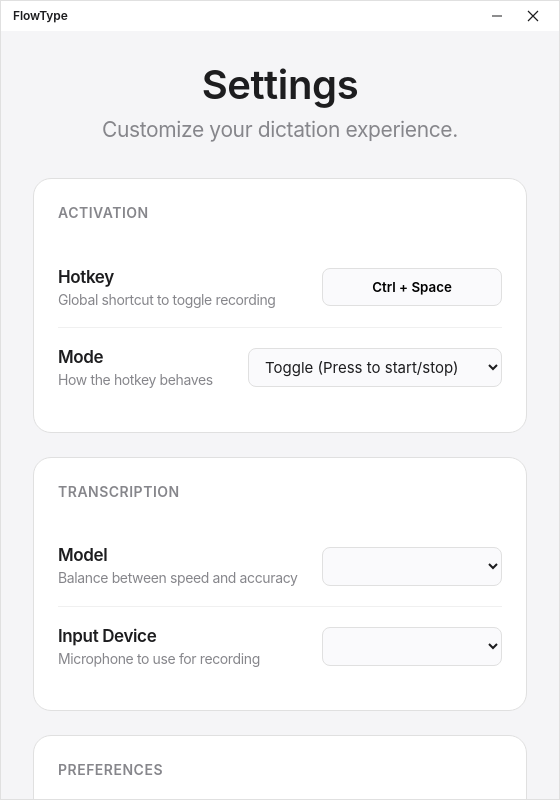
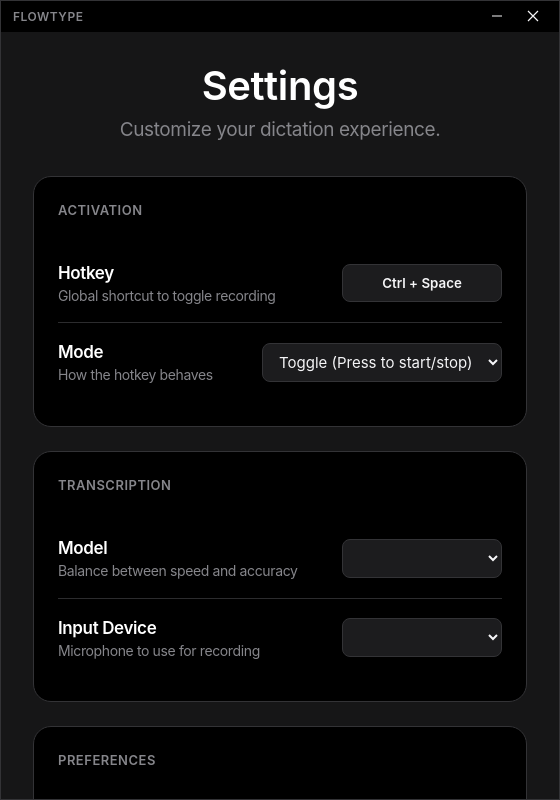
Before and after one commit to EmilisMi/GemmaFlow, an Electron app: page FlowType/frontend/settings/settings.html in a window 560 px wide. Drawn offline with Linux system fonts and the light colour scheme; no server answers.

Commit message:
settings ui

```diff
--- a/FlowType/frontend/settings/settings.css
+++ b/FlowType/frontend/settings/settings.css
@@ -1,22 +1,22 @@
 /*
- * FlowType — Apple Design System
+ * FlowType — Apple Design System (Dark Mode)
  * Based on DESIGN.md
  */
 
 @import url('https://fonts.googleapis.com/css2?family=Inter:wght@300;400;600&display=swap');
 
 :root {
-    /* Colors */
-    --color-primary: #0066cc;
-    --color-primary-focus: #0071e3;
-    --color-ink: #1d1d1f;
-    --color-body: #1d1d1f;
+    /* Colors (Dark Mode Premium) */
+    --color-primary: #0071e3;
+    --color-primary-focus: #0077ed;
+    --color-ink: #f5f5f7;
+    --color-body: #f5f5f7;
     --color-body-muted: #86868b;
-    --color-canvas: #ffffff;
-    --color-canvas-parchment: #f5f5f7;
-    --color-surface-pearl: #fafafc;
-    --color-hairline: #e0e0e0;
-    --color-divider: #f0f0f0;
+    --color-canvas: #000000;
+    --color-canvas-parchment: #161617;
+    --color-surface-pearl: #1c1c1e;
+    --color-hairline: #333336;
+    --color-divider: #2c2c2e;
 
     /* Spacing */
     --spacing-xxs: 4px;
@@ -85,8 +85,9 @@
 .app-name {
     font-size: 12px;
     font-weight: 600;
-    color: var(--color-ink);
-    letter-spacing: -0.12px;
+    color: var(--color-body-muted);
+    letter-spacing: 0.5px;
+    text-transform: uppercase;
 }
 
 .window-controls {
@@ -122,7 +123,7 @@
 .content-container {
     flex-grow: 1;
     overflow-y: auto;
-    padding: var(--spacing-xl) var(--spacing-xl);
+    padding: var(--spacing-xl);
     background-color: var(--color-canvas-parchment);
 }
 
@@ -136,12 +137,13 @@
     font-size: 40px;
     font-weight: 600;
     line-height: 1.1;
-    letter-spacing: -0.374px; /* Apple Tight Tracking */
+    letter-spacing: -0.374px;
     margin-bottom: var(--spacing-xs);
+    color: #ffffff;
 }
 
 .hero-tagline {
-    font-size: 21px;
+    font-size: 19px;
     font-weight: 400;
     color: var(--color-body-muted);
 }
@@ -151,7 +153,7 @@
     display: flex;
     flex-direction: column;
     gap: var(--spacing-lg);
-    max-width: 800px;
+    max-width: 600px;
     margin: 0 auto;
 }
 
@@ -163,7 +165,7 @@
 }
 
 .card-title {
-    font-size: 14px;
+    font-size: 13px;
     font-weight: 600;
     text-transform: uppercase;
     letter-spacing: 0.5px;
@@ -177,6 +179,7 @@
     align-items: center;
     padding: var(--spacing-md) 0;
     border-bottom: 1px solid var(--color-divider);
+    gap: var(--spacing-lg);
 }
 
 .setting-item:last-child {
@@ -186,16 +189,29 @@
 .setting-info {
     display: flex;
     flex-direction: column;
+    flex: 1;
+    min-width: 0; /* Ensures truncation/wrapping works */
 }
 
 .label {
     font-weight: 600;
     font-size: 17px;
+    color: #ffffff;
+    white-space: nowrap;
+    overflow: hidden;
+    text-overflow: ellipsis;
 }
 
 .description {
     font-size: 14px;
     color: var(--color-body-muted);
+    line-height: 1.4;
+}
+
+.setting-control {
+    flex-shrink: 0;
+    display: flex;
+    justify-content: flex-end;
 }
 
 /* Controls */
@@ -209,12 +225,13 @@
     color: var(--color-ink);
     outline: none;
     transition: var(--transition-standard);
-    min-width: 180px;
+    min-width: 160px;
+    max-width: 240px;
 }
 
 .apple-select:focus, .apple-input:focus {
     border-color: var(--color-primary);
-    box-shadow: 0 0 0 3px rgba(0, 102, 204, 0.1);
+    box-shadow: 0 0 0 3px rgba(0, 113, 227, 0.2);
 }
 
 .hotkey-recorder {
@@ -224,8 +241,9 @@
     border-radius: var(--radius-sm);
     font-family: inherit;
     font-weight: 600;
+    color: var(--color-ink);
     cursor: pointer;
-    min-width: 180px;
+    min-width: 160px;
     transition: var(--transition-standard);
 }
 
@@ -279,14 +297,13 @@
     width: 20px;
     left: 2px;
     bottom: 2px;
-    background-color: white;
+    background-color: #ffffff;
     transition: .3s;
     border-radius: 50%;
-    box-shadow: 0 2px 4px rgba(0,0,0,0.1);
 }
 
 input:checked + .slider {
-    background-color: #34c759; /* Apple Green for success/toggle */
+    background-color: #30d158;
 }
 
 input:checked + .slider:before {
@@ -301,10 +318,13 @@
     justify-content: space-between;
     align-items: center;
     border-top: 1px solid var(--color-hairline);
+    max-width: 600px;
+    margin-left: auto;
+    margin-right: auto;
 }
 
 .status-indicator {
-    font-size: 14px;
+    font-size: 13px;
     color: var(--color-body-muted);
 }
 
@@ -312,9 +332,9 @@
     background-color: var(--color-primary);
     color: white;
     font-family: inherit;
-    font-weight: 400;
-    font-size: 17px;
-    padding: 11px 22px;
+    font-weight: 500;
+    font-size: 15px;
+    padding: 10px 24px;
     border-radius: var(--radius-pill);
     border: none;
     cursor: pointer;
```
Also changed, not shown: 1 other file.
